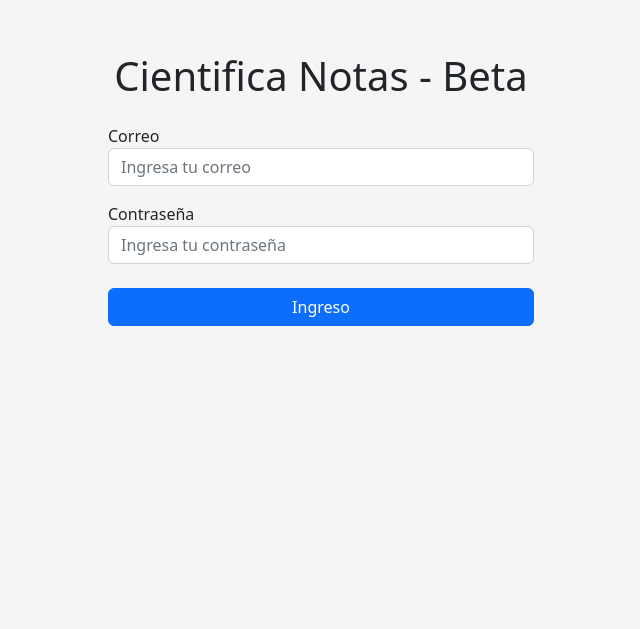
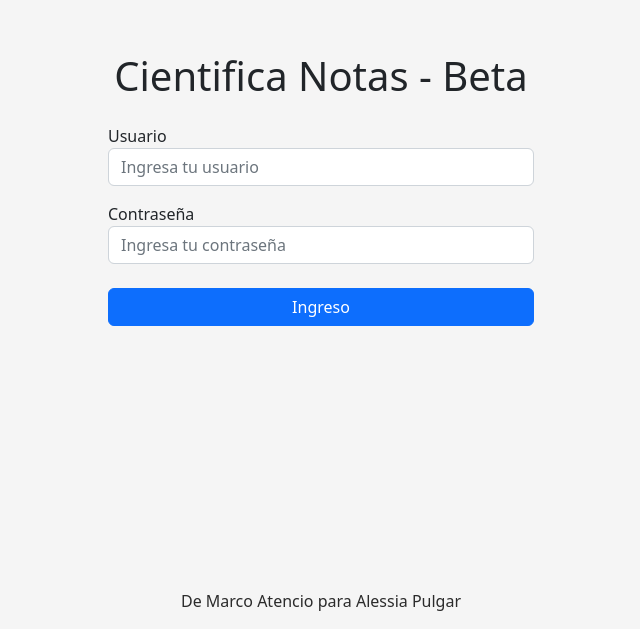
Before and after one commit to MarcoAtencio/cientifica-notas, an Angular app: page / in a window 1280 px wide. Shown: the part 211-840 px from the top of the page, without its empty margins (319-959 px from the left). Before the commit the page ends 800 px from the top, so only its background shows below. Built offline with nearby package versions, Linux system fonts and the light colour scheme.

Commit message:
add credits

```diff
--- a/src/app/app.component.html
+++ b/src/app/app.component.html
@@ -1,3 +1,6 @@
 <div>
   <router-outlet></router-outlet>
+  <p style="text-align: center; color: rgb(43, 43, 43)">
+    De Marco Atencio para Alessia Pulgar
+  </p>
 </div>
--- a/src/app/login/login.component.html
+++ b/src/app/login/login.component.html
@@ -7,13 +7,13 @@
 
   <form class="row" style="width: 450px">
     <div class="form-group mb-3">
-      <label for="exampleInputEmail1">Correo</label>
+      <label for="exampleInputEmail1">Usuario</label>
       <input
         type="email"
         class="form-control"
         id="exampleInputEmail1"
         aria-describedby="emailHelp"
-        placeholder="Ingresa tu correo"
+        placeholder="Ingresa tu usuario"
         [(ngModel)]="email"
         name="email"
       />
```
